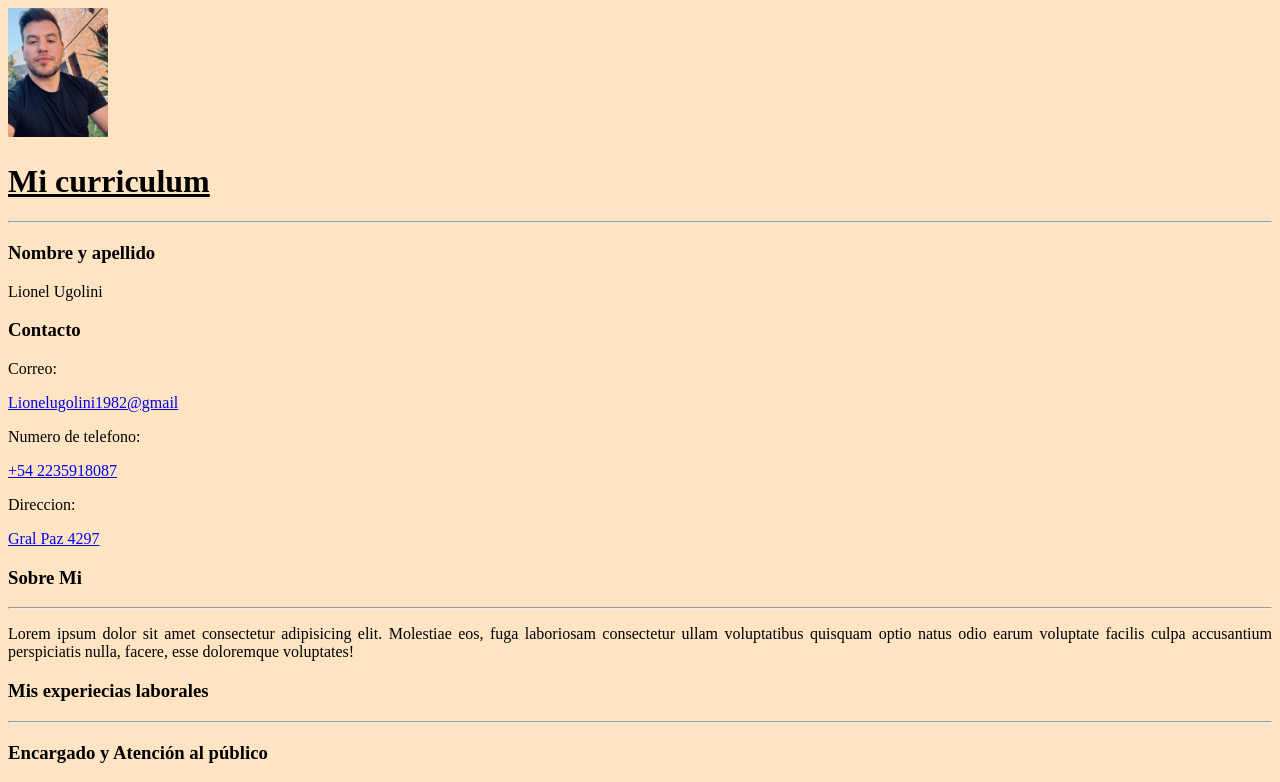
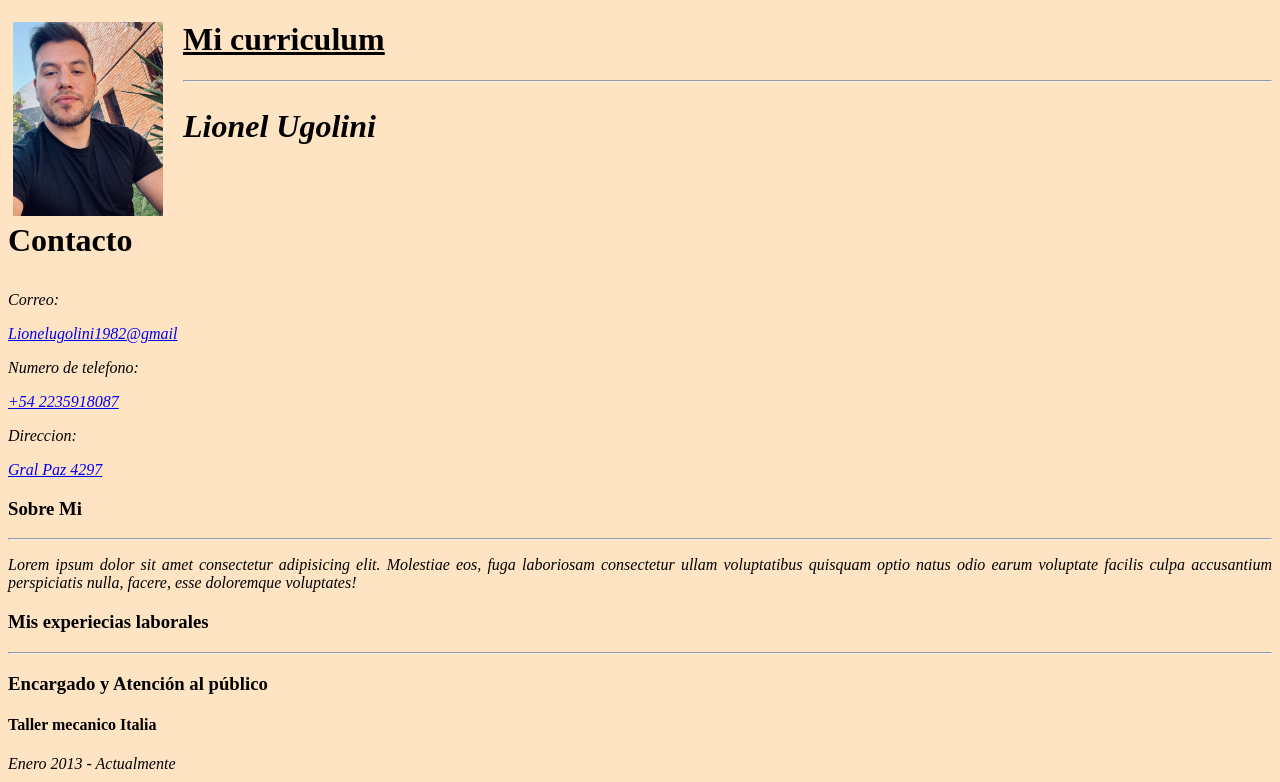
Before and after one commit to Liougolini/liougolini, a plain HTML site: page Clase 02/Hojadevida.html in a window 1280 px wide. Shown: the top 782 px of the page. Drawn offline with Linux system fonts and the light colour scheme.

Commit message:
modificaciones cv

```diff
--- a/Clase 02/Hojadevida.html
+++ b/Clase 02/Hojadevida.html
@@ -2,20 +2,20 @@
 <html>
 <head>
     <meta charset="UTF-8" />
-    <link rel="Stylesheet" href="hojadevida.css";>
+    <link rel="stylesheet" href="hojadevida.css">
     <meta http-equiv="X-UA-Compatible" content="IE=edge">
     <meta name="viewport" content="width=device-width, initial-scale=1.0">
     <title>Hoja de vida</title>
 </head>
 <body >
-    <header><img src="./imagenes/IMG_0362.jpg"width="100"><h1 ><u>Mi curriculum</u></h1></header>
+    <header><img class="foto" src="./imagenes/IMG_0362.jpg"width="100"><h1><u>Mi curriculum</u></h1></header>
     <hr>
     <main>
         <section>
-            <article>
-    <p ><h3 >Nombre y apellido</h3></p>
-    <p >Lionel Ugolini</p>
-    <h3 >Contacto</h3>
+            <article class="articulo1">
+
+    <h2 class="titulo">Lionel Ugolini</h2><br>
+    <h3 class="contacto" >Contacto</h3>
     <p>Correo:</p>
     <p><a href="mailto:lionelugolini1982@gmail.com">Lionelugolini1982@gmail</a></p>
     <p>Numero de telefono:</p>
--- a/Clase 02/hojadevida.css
+++ b/Clase 02/hojadevida.css
@@ -1,2 +1,19 @@
 body {background-color: bisque;}
 body {text-align: justify;}
+.titulo{
+    text-align: left;
+    font-size:xx-large;
+    font-style: oblique;
+}
+.foto{
+    float: left;
+    padding:1px 20px 5px 5px;
+    background-size: cover;
+    width: 150px;
+}
+.contacto{
+    font-size: 2rem;
+}
+p{
+    font-style: italic
+}
```
